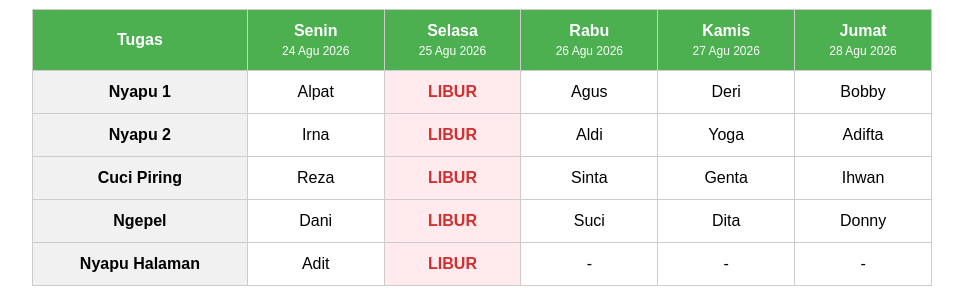
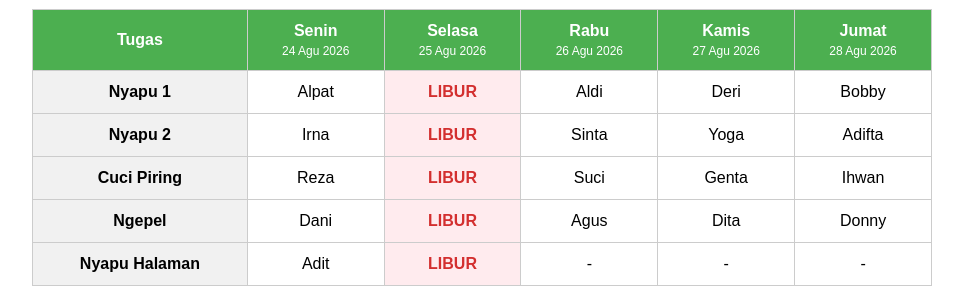
Before and after one commit to dn-p/piket-r7, a React (Create React App) app: page / in a window 1280 px wide. Shown: the part 192-484 px from the top of the page, without its empty margins (158-1121 px from the left). Built offline with nearby package versions, Linux system fonts and the light colour scheme.

Commit message:
update 081026 v2

```diff
--- a/src/App.js
+++ b/src/App.js
@@ -27,7 +27,7 @@ const HOLIDAYS = [
 const PEOPLE_BY_DAY = [
   ['Reza', 'Dani', 'Alpat', 'Irna'] , // 0: Senin
   ['Rifai', 'Hanifah', 'Ayu', 'Aji'],  // 1: Selasa
-  ['Suci', 'Agus', 'Aldi', 'Sinta'],   // 2: Rabu
+  ['Agus', 'Aldi', 'Sinta', 'Suci'],   // 2: Rabu
   ['Genta', 'Dita', 'Deri', 'Yoga'],   // 3: Kamis
   ['Bobby', 'Adifta', 'Ihwan', 'Donny']// 4: Jumat
 ];
```
